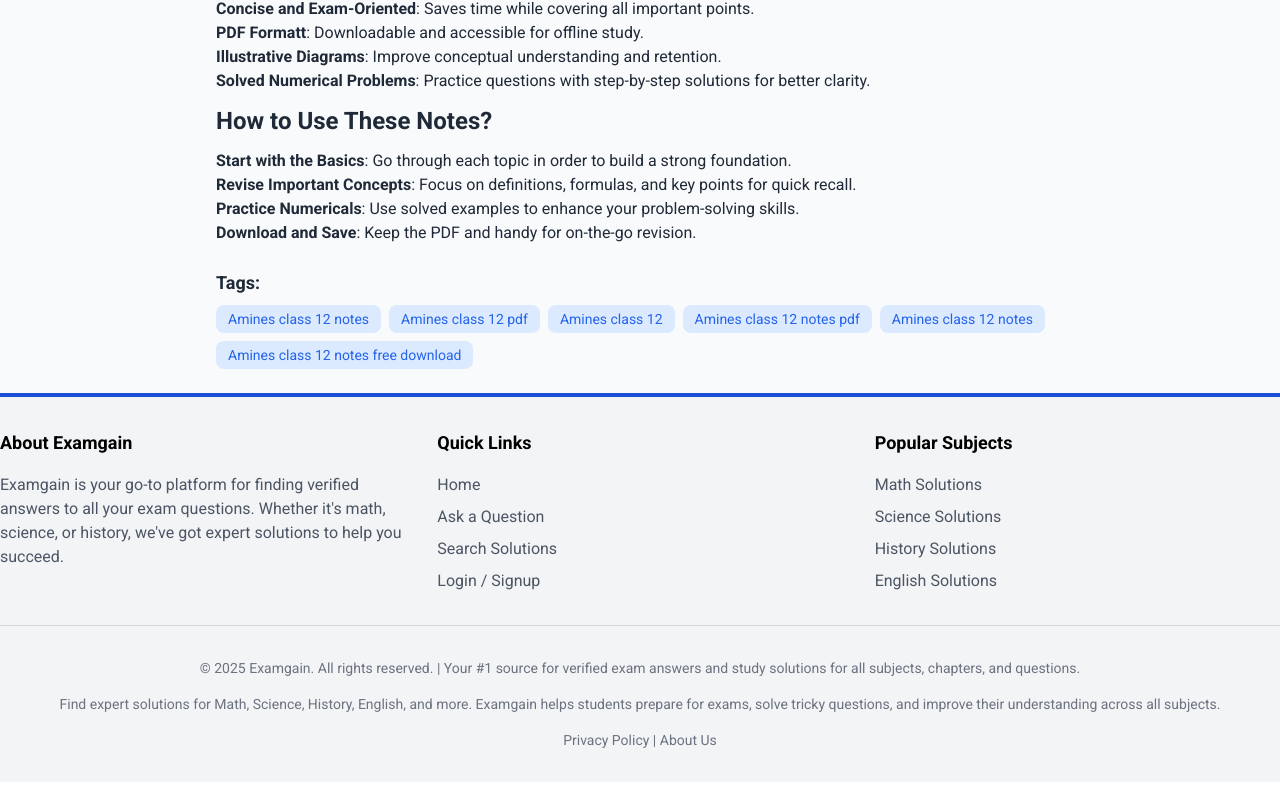
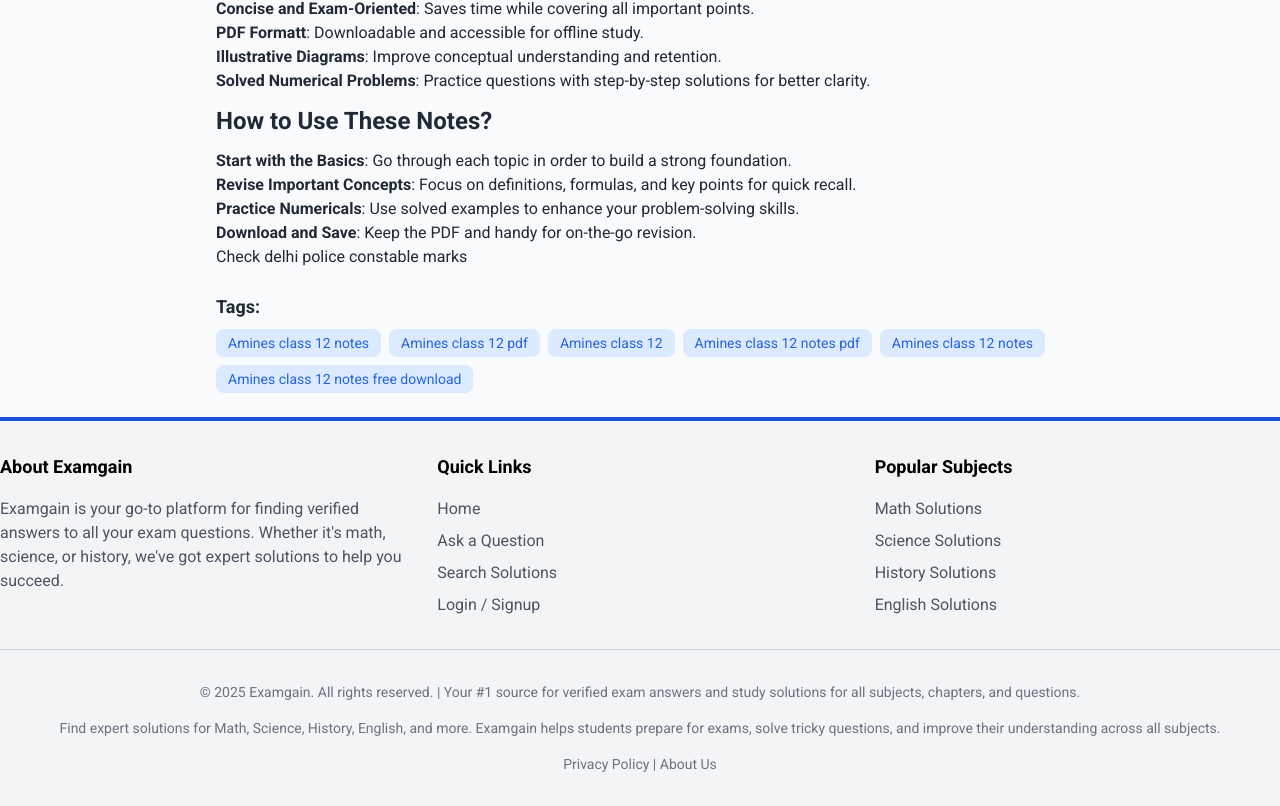
Before and after one commit to PatelAbhay550/examgain, a Next.js app: page /revision/class12/aminesnotes in a window 1280 px wide. Shown: the part 907-1713 px from the top of the page. Before the commit the page ends 1689 px from the top, so only its background shows below. Built offline with nearby package versions, Linux system fonts and the light colour scheme.

Commit message:
Update page.jsx

```diff
--- a/app/revision/class12/aminesnotes/page.jsx
+++ b/app/revision/class12/aminesnotes/page.jsx
@@ -90,6 +90,7 @@ const AminesNotes = async () => {
         {/* Render Content */}
         <div className="prose max-w-none">
           <ReactMarkdown children={markdown} remarkPlugins={[remarkGfm]} />
+          <a href="https://examrankcheck.vercel.app/dp-constable-answer-key-check">Check delhi police constable marks</a>
         </div>
 
         {/* Tags Section */}
```
